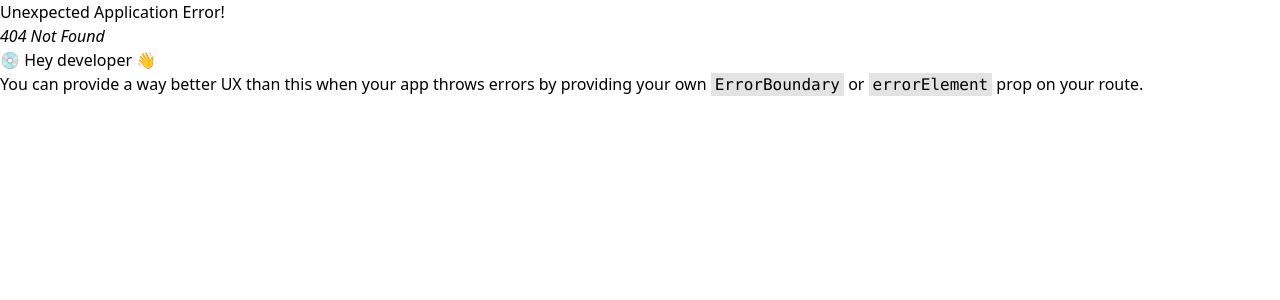
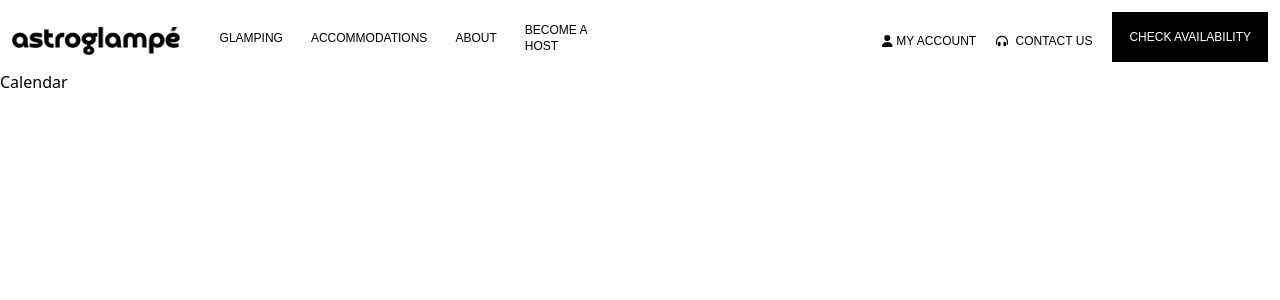
Before and after one commit to TanThinh1207/glamping-front, a React (Vite) app: page /hosting/calendar in a window 1280 px wide. Before the commit this address had no page. Shown: the top 300 px of the page. Built offline with nearby package versions, Linux system fonts and the light colour scheme.

Commit message:
add calendar

```diff
--- a/src/App.jsx
+++ b/src/App.jsx
@@ -6,6 +6,7 @@ import HomePage from './pages/HomePage';
 import About from './pages/About';
 import Hosting from './pages/Hosting';
 import HostFrame from './pages/host-frame/HostFrame';
+import Calendar from './pages/Calendar';
 
 function App() {
   const router = createBrowserRouter([
@@ -18,10 +19,11 @@ function App() {
       ]
     },
     {
-      path: "/",
+      path: "/hosting",
       element: <HostFrame/>,
       children: [
-        { path: "hosting", element: <Hosting/> },
+        { path: "", element: <Hosting/> },
+        { path: "calendar", element: <Calendar/> },
       ]
     }
   ])
--- a/src/components/NavigationBar.jsx
+++ b/src/components/NavigationBar.jsx
@@ -38,7 +38,7 @@ const NavigationBar = () => {
     const menuItems = isHostingPage
         ? [
             { name: "Today", link: "/hosting" },
-            { name: "Calendar", link: "/calendar" },
+            { name: "Calendar", link: "/host/calendar" },
             { name: "Listings", link: "/listings" },
         ]
         : [
--- /dev/null
+++ b/src/pages/Calendar.jsx
@@ -0,0 +1,9 @@
+import React from 'react'
+
+const Calendar = () => {
+  return (
+    <div>Calendar</div>
+  )
+}
+
+export default Calendar
--- a/src/pages/Hosting.jsx
+++ b/src/pages/Hosting.jsx
@@ -264,7 +264,7 @@ const Hosting = () => {
             slidesPerView={4}
             navigation
           >
-            {hostInfo.reservation[activeTab].map((info) => (
+            {hostInfo.reservation[activeTab]?.map((info) => (
               <SwiperSlide>
                 <div className="relative flex flex-col my-6 bg-white shadow-sm border border-slate-200 rounded-xl">
                   <div className="px-5 py-2">
```
